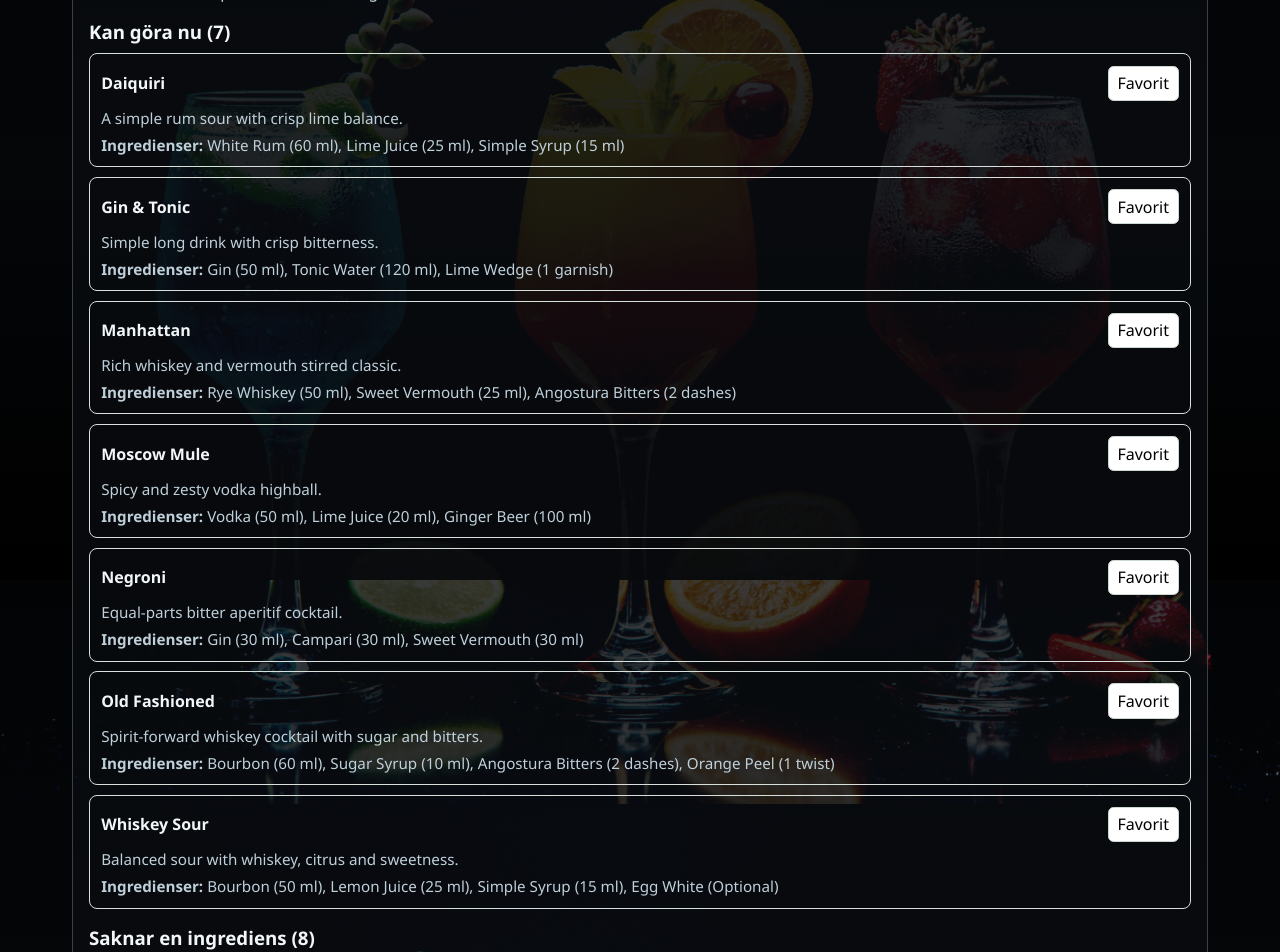
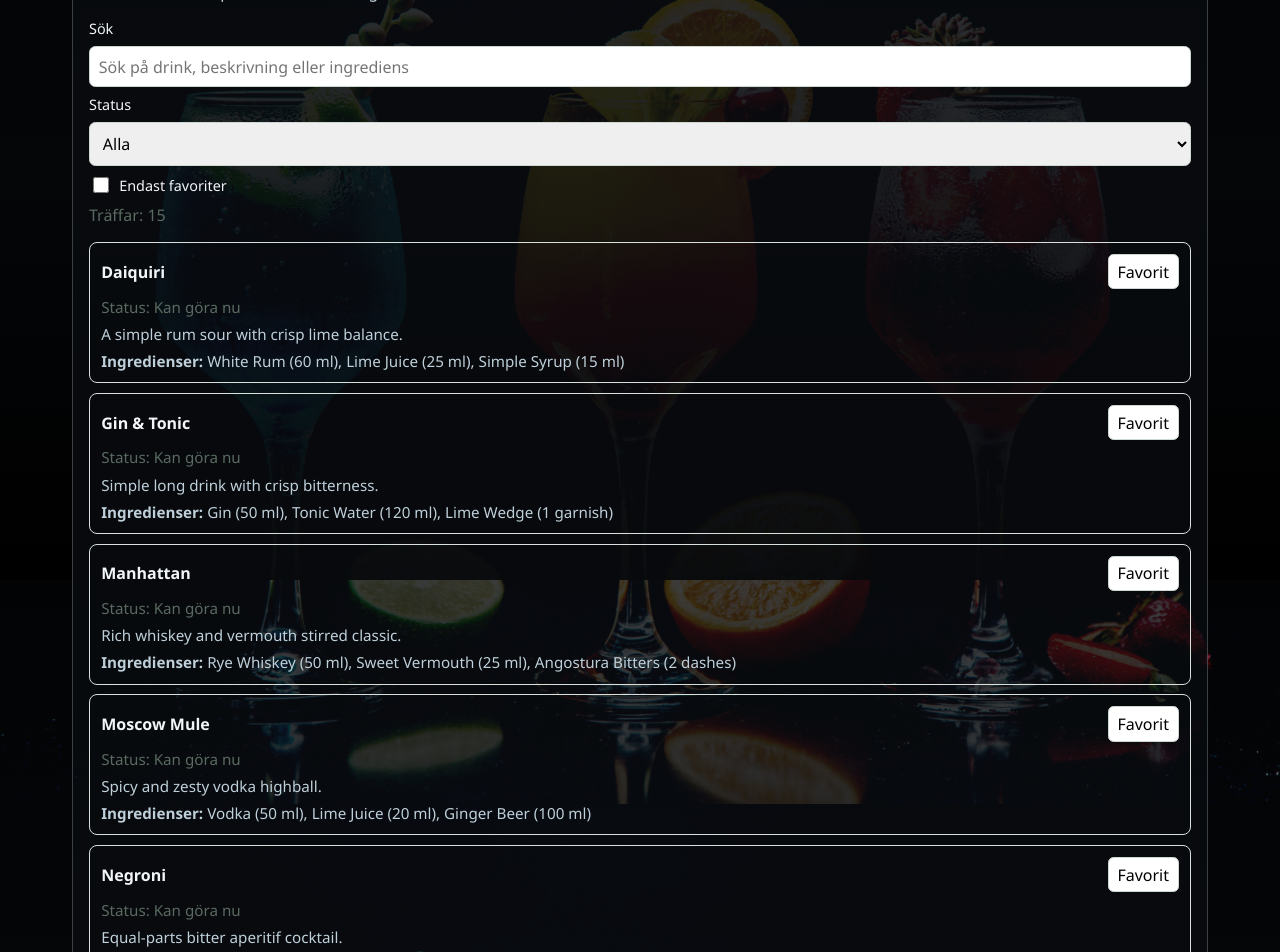
Before and after one commit to tobisen/drinkskapet, a Vue app: page /drinks in a window 1280 px wide. Shown: the part 220-1172 px from the top of the page. Built offline with nearby package versions, Linux system fonts and the light colour scheme; the HTML template or start-up script is replaced by a standard one.

Commit message:
Add local drinks filtering with search, status, and favorites toggle

```diff
--- a/src/views/DrinksView.vue
+++ b/src/views/DrinksView.vue
@@ -4,35 +4,59 @@ import { useInventory } from '../features/inventory/useInventory'
 import { useDrinkFavorites } from '../features/drinks/useDrinkFavorites'
 import { seedDrinks } from '../data/seedDrinks'
 import { getDrinkRecommendations } from '../features/recommendations/recommendationService'
+import type { DrinkWithMissingIngredients } from '../features/recommendations/types'
+
+type DrinkStatusFilter = 'all' | 'canMakeNow' | 'missingOne' | 'missingMultiple'
 
 const text = {
   sv: {
     title: 'Drinkförslag',
     intro: 'Översikt baserad på demo-inventering och seedade drinkar.',
-    canMakeNow: 'Kan göra nu',
-    missingOne: 'Saknar en ingrediens',
-    missingMultiple: 'Saknar flera ingredienser',
     ingredients: 'Ingredienser',
     missingIngredients: 'Saknade ingredienser',
     favorite: 'Favorit',
     unfavorite: 'Ta bort favorit',
-    noDrinks: 'Inga drinkar i den här gruppen ännu.',
+    filtersTitle: 'Filter',
+    searchLabel: 'Sök',
+    searchPlaceholder: 'Sök på drink, beskrivning eller ingrediens',
+    statusLabel: 'Status',
+    statusAll: 'Alla',
+    statusCanMakeNow: 'Kan göra nu',
+    statusMissingOne: 'Saknar en ingrediens',
+    statusMissingMultiple: 'Saknar flera ingredienser',
+    favoritesOnly: 'Endast favoriter',
+    results: 'Träffar',
+    emptyFiltered: 'Inga drinkar matchar dina filter.',
+    statusPrefix: 'Status',
   },
   en: {
     title: 'Drink Suggestions',
     intro: 'Summary based on demo inventory and seed drinks.',
-    canMakeNow: 'Can Make Now',
-    missingOne: 'Missing One Ingredient',
-    missingMultiple: 'Missing Multiple Ingredients',
     ingredients: 'Ingredients',
     missingIngredients: 'Missing ingredients',
     favorite: 'Favorite',
     unfavorite: 'Unfavorite',
-    noDrinks: 'No drinks in this group yet.',
+    filtersTitle: 'Filters',
+    searchLabel: 'Search',
+    searchPlaceholder: 'Search by drink, description or ingredient',
+    statusLabel: 'Status',
+    statusAll: 'All',
+    statusCanMakeNow: 'Can Make Now',
+    statusMissingOne: 'Missing One Ingredient',
+    statusMissingMultiple: 'Missing Multiple Ingredients',
+    favoritesOnly: 'Favorites only',
+    results: 'Results',
+    emptyFiltered: 'No drinks match your filters.',
+    statusPrefix: 'Status',
   },
 } as const
 
 type LanguageCode = keyof typeof text
+
+interface FilteredDrinkItem {
+  entry: DrinkWithMissingIngredients
+  status: Exclude<DrinkStatusFilter, 'all'>
+}
 
 export default defineComponent({
   name: 'DrinksView',
@@ -42,6 +66,11 @@ export default defineComponent({
       inventoryStore: useInventory(),
       drinkFavoritesStore: useDrinkFavorites(),
       drinks: seedDrinks,
+      filters: {
+        search: '',
+        status: 'all' as DrinkStatusFilter,
+        favoritesOnly: false,
+      },
     }
   },
   computed: {
@@ -57,6 +86,51 @@ export default defineComponent({
     recommendations() {
       return getDrinkRecommendations(this.inventoryItems, this.drinks)
     },
+    allRecommendationItems(): FilteredDrinkItem[] {
+      return [
+        ...this.recommendations.canMakeNow.map((entry) => ({
+          entry,
+          status: 'canMakeNow' as const,
+        })),
+        ...this.recommendations.missingOneIngredient.map((entry) => ({
+          entry,
+          status: 'missingOne' as const,
+        })),
+        ...this.recommendations.missingMultipleIngredients.map((entry) => ({
+          entry,
+          status: 'missingMultiple' as const,
+        })),
+      ]
+    },
+    filteredDrinks(): FilteredDrinkItem[] {
+      const searchTerm = this.filters.search.trim().toLowerCase()
+
+      return this.allRecommendationItems.filter((item) => {
+        if (this.filters.status !== 'all' && item.status !== this.filters.status) {
+          return false
+        }
+
+        if (this.filters.favoritesOnly && !this.isFavorite(item.entry.drink.id)) {
+          return false
+        }
+
+        if (!searchTerm) {
+          return true
+        }
+
+        const drinkName = item.entry.drink.name.toLowerCase()
+        const description = item.entry.drink.description.toLowerCase()
+        const ingredients = item.entry.drink.ingredients
+          .map((ingredient) => ingredient.name.toLowerCase())
+          .join(' ')
+
+        return (
+          drinkName.includes(searchTerm) ||
+          description.includes(searchTerm) ||
+          ingredients.includes(searchTerm)
+        )
+      })
+    },
   },
   methods: {
     toggleFavorite(drinkId: string) {
@@ -71,6 +145,17 @@ export default defineComponent({
     formatMissingIngredients(ingredients: Array<{ name: string }>): string {
       return ingredients.map((ingredient) => ingredient.name).join(', ')
     },
+    getStatusLabel(status: Exclude<DrinkStatusFilter, 'all'>): string {
+      if (status === 'canMakeNow') {
+        return this.t.statusCanMakeNow
+      }
+
+      if (status === 'missingOne') {
+        return this.t.statusMissingOne
+      }
+
+      return this.t.statusMissingMultiple
+    },
   },
 })
 </script>
@@ -80,52 +165,47 @@ export default defineComponent({
     <h2>{{ t.title }}</h2>
     <p class="intro">{{ t.intro }}</p>
 
-    <section class="group">
-      <h3>{{ t.canMakeNow }} ({{ recommendations.canMakeNow.length }})</h3>
-      <p v-if="recommendations.canMakeNow.length === 0">{{ t.noDrinks }}</p>
-      <article v-for="entry in recommendations.canMakeNow" :key="entry.drink.id" class="drink-card">
+    <section class="filters-panel" :aria-label="t.filtersTitle">
+      <label for="drink-search">{{ t.searchLabel }}</label>
+      <input id="drink-search" v-model="filters.search" type="text" :placeholder="t.searchPlaceholder" />
+
+      <label for="drink-status">{{ t.statusLabel }}</label>
+      <select id="drink-status" v-model="filters.status">
+        <option value="all">{{ t.statusAll }}</option>
+        <option value="canMakeNow">{{ t.statusCanMakeNow }}</option>
+        <option value="missingOne">{{ t.statusMissingOne }}</option>
+        <option value="missingMultiple">{{ t.statusMissingMultiple }}</option>
+      </select>
+
+      <label class="favorites-toggle">
+        <input v-model="filters.favoritesOnly" type="checkbox" />
+        {{ t.favoritesOnly }}
+      </label>
+
+      <p class="results-count">{{ t.results }}: {{ filteredDrinks.length }}</p>
+    </section>
+
+    <section v-if="filteredDrinks.length > 0" class="group">
+      <article v-for="item in filteredDrinks" :key="item.entry.drink.id" class="drink-card">
         <div class="title-row">
-          <strong>{{ entry.drink.name }}</strong>
-          <button type="button" @click="toggleFavorite(entry.drink.id)">
-            {{ isFavorite(entry.drink.id) ? t.unfavorite : t.favorite }}
+          <strong>{{ item.entry.drink.name }}</strong>
+          <button type="button" @click="toggleFavorite(item.entry.drink.id)">
+            {{ isFavorite(item.entry.drink.id) ? t.unfavorite : t.favorite }}
           </button>
         </div>
-        <p>{{ entry.drink.description }}</p>
-        <p><strong>{{ t.ingredients }}:</strong> {{ formatIngredients(entry.drink.ingredients) }}</p>
+
+        <p class="status-row">{{ t.statusPrefix }}: {{ getStatusLabel(item.status) }}</p>
+        <p>{{ item.entry.drink.description }}</p>
+        <p><strong>{{ t.ingredients }}:</strong> {{ formatIngredients(item.entry.drink.ingredients) }}</p>
+
+        <p v-if="item.entry.missingIngredients.length > 0">
+          <strong>{{ t.missingIngredients }}:</strong>
+          {{ formatMissingIngredients(item.entry.missingIngredients) }}
+        </p>
       </article>
     </section>
 
-    <section class="group">
-      <h3>{{ t.missingOne }} ({{ recommendations.missingOneIngredient.length }})</h3>
-      <p v-if="recommendations.missingOneIngredient.length === 0">{{ t.noDrinks }}</p>
-      <article v-for="entry in recommendations.missingOneIngredient" :key="entry.drink.id" class="drink-card">
-        <div class="title-row">
-          <strong>{{ entry.drink.name }}</strong>
-          <button type="button" @click="toggleFavorite(entry.drink.id)">
-            {{ isFavorite(entry.drink.id) ? t.unfavorite : t.favorite }}
-          </button>
-        </div>
-        <p>{{ entry.drink.description }}</p>
-        <p><strong>{{ t.ingredients }}:</strong> {{ formatIngredients(entry.drink.ingredients) }}</p>
-        <p><strong>{{ t.missingIngredients }}:</strong> {{ formatMissingIngredients(entry.missingIngredients) }}</p>
-      </article>
-    </section>
-
-    <section class="group">
-      <h3>{{ t.missingMultiple }} ({{ recommendations.missingMultipleIngredients.length }})</h3>
-      <p v-if="recommendations.missingMultipleIngredients.length === 0">{{ t.noDrinks }}</p>
-      <article v-for="entry in recommendations.missingMultipleIngredients" :key="entry.drink.id" class="drink-card">
-        <div class="title-row">
-          <strong>{{ entry.drink.name }}</strong>
-          <button type="button" @click="toggleFavorite(entry.drink.id)">
-            {{ isFavorite(entry.drink.id) ? t.unfavorite : t.favorite }}
-          </button>
-        </div>
-        <p>{{ entry.drink.description }}</p>
-        <p><strong>{{ t.ingredients }}:</strong> {{ formatIngredients(entry.drink.ingredients) }}</p>
-        <p><strong>{{ t.missingIngredients }}:</strong> {{ formatMissingIngredients(entry.missingIngredients) }}</p>
-      </article>
-    </section>
+    <p v-else class="empty-state">{{ t.emptyFiltered }}</p>
   </section>
 </template>
 
@@ -139,13 +219,45 @@ export default defineComponent({
   margin: 0;
 }
 
+.filters-panel {
+  display: grid;
+  gap: 0.5rem;
+}
+
+.filters-panel label,
+.favorites-toggle {
+  font-size: 0.9rem;
+}
+
+.filters-panel input,
+.filters-panel select {
+  font: inherit;
+  padding: 0.55rem;
+  border: 1px solid #cdd8d2;
+  border-radius: 0.4rem;
+}
+
+.favorites-toggle {
+  display: inline-flex;
+  align-items: center;
+  gap: 0.45rem;
+}
+
+.favorites-toggle input {
+  width: 1rem;
+  height: 1rem;
+}
+
+.results-count,
+.empty-state,
+.status-row {
+  margin: 0;
+  color: #5a6a60;
+}
+
 .group {
   display: grid;
   gap: 0.6rem;
-}
-
-.group h3 {
-  margin: 0;
 }
 
 .drink-card {
```
Also changed, not shown: 2 other files (tests, documents, lock files or other folders).
